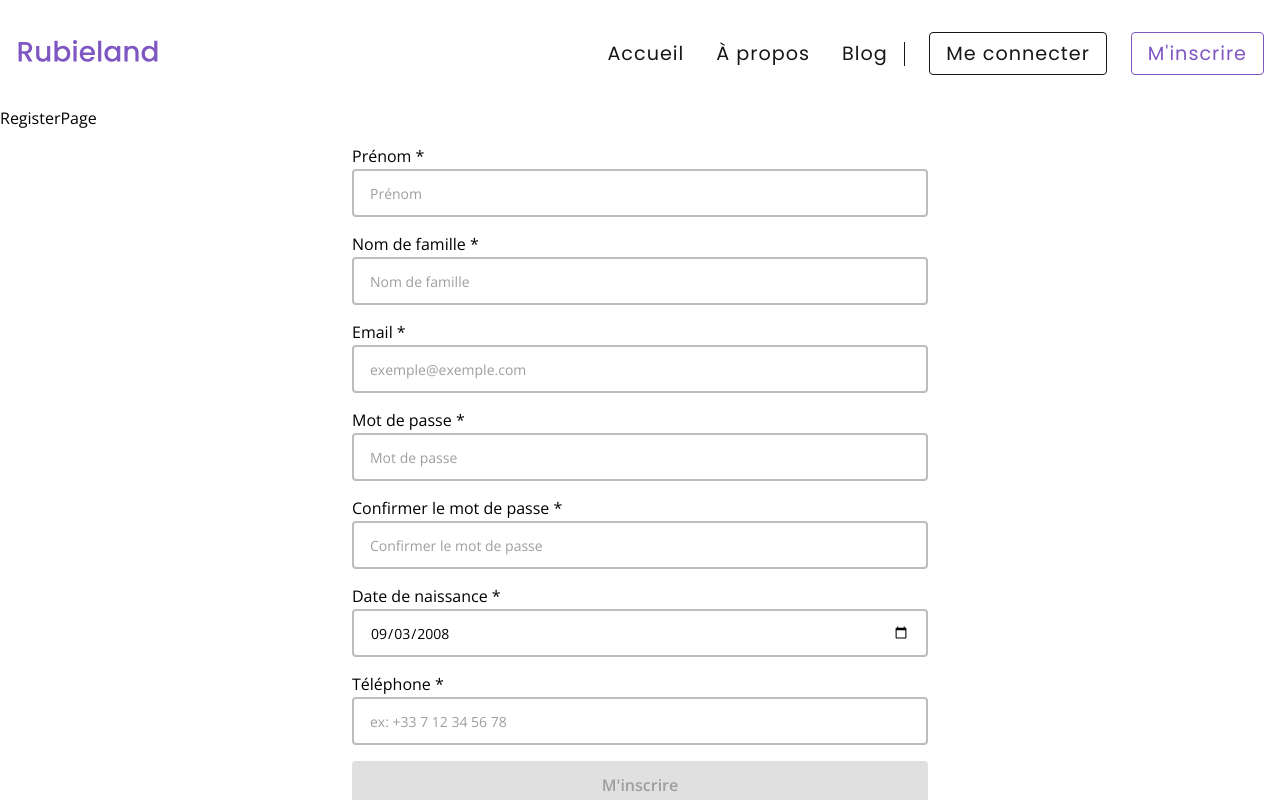
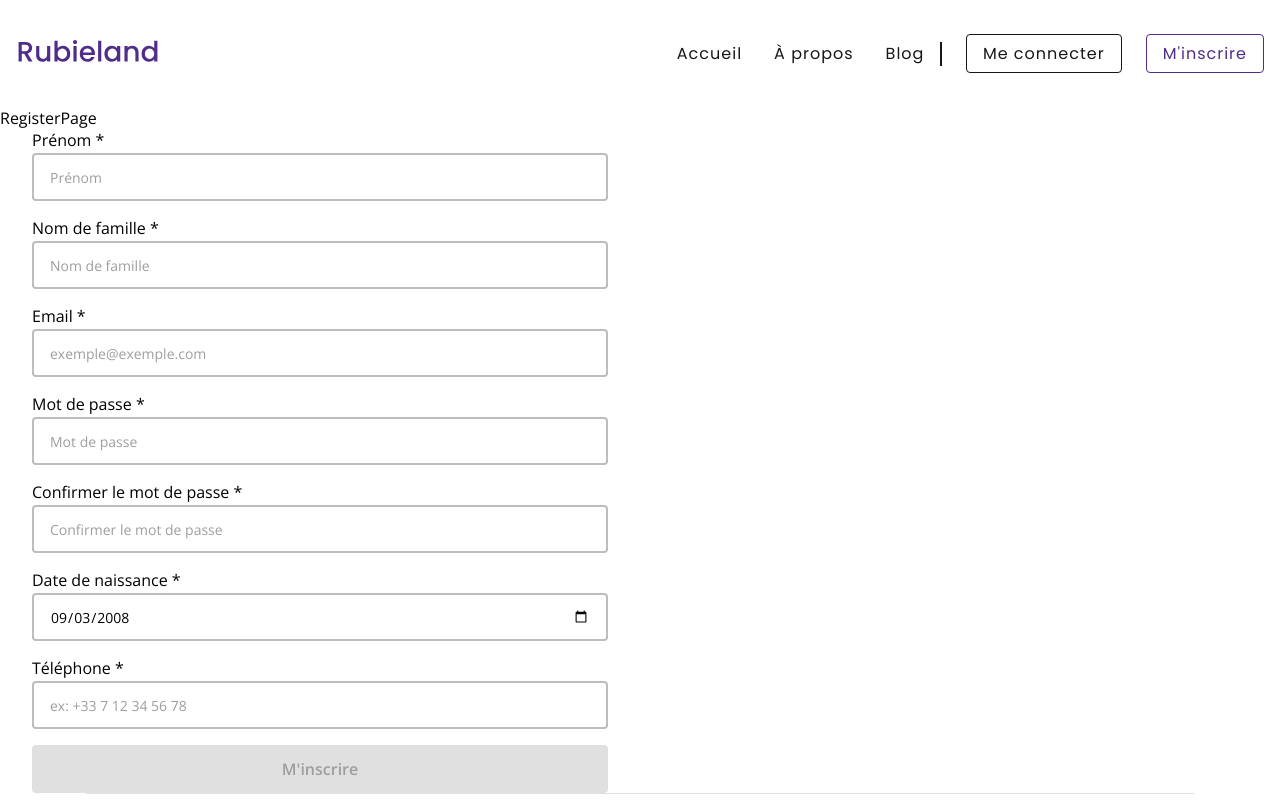
Before and after one commit to rubieland/rubieland, a React (Vite) app in the folder frontend/: page /register in a window 1280 px wide. Shown: the top 800 px of the page. Built offline with nearby package versions, Linux system fonts and the light colour scheme; no server answers.

Commit message:
styles: edit styles and color variables

```diff
--- a/frontend/src/assets/styles/_mixins.scss
+++ b/frontend/src/assets/styles/_mixins.scss
@@ -100,6 +100,15 @@
   }
 }
 
+// ----- separator ----- \\
+
+@mixin separator {
+  background-color: $grey30;
+  @include box(90%, 1px);
+  margin: 0 auto;
+  content: '';
+}
+
 // ----- images and icons ----- \\
 
 @mixin img($w: 100%, $h: 100%, $br: 4px, $pos: center, $fit: cover) {
--- a/frontend/src/assets/styles/_variables.scss
+++ b/frontend/src/assets/styles/_variables.scss
@@ -1,6 +1,8 @@
 // colors
-$primary: #7e57c2;
-$secondary: #1a5ee5;
+
+// $primary: #7a56b8;
+$primary: #502d8b;
+$secondary: #1e3d7a;
 
 $white: #ffffff;
 $black: #000000;
@@ -10,7 +12,8 @@ $blackTransp50: rgba(0, 0, 0, 0.5);
 
 $red: #ef5350;
 $green: #66bb6a;
-
+// $lightBlue: #edf1f9;
+$lightBlue: #e7eefe;
 $grey10: #f5f5f5;
 $grey20: #eeeeee;
 $grey30: #e0e0e0;
--- a/frontend/src/assets/styles/colors.ts
+++ b/frontend/src/assets/styles/colors.ts
@@ -1,5 +1,5 @@
 const colors = {
-  primary: '#7e57c2',
+  primary: '#502d8b',
   white: '#ffffff',
   black: '#000000',
   black90: '#171717',
@@ -7,7 +7,8 @@ const colors = {
   blackTransp50: 'rgba(0, 0, 0, 0.5)',
   red: '#ef5350',
   green: '#66bb6a',
-  secondary: '#1a5ee5',
+  lightBlue: '#e7eefe',
+  secondary: '#1e3d7a',
   grey10: '#f5f5f5',
   grey20: '#eeeeee',
   grey30: '#e0e0e0',
--- a/frontend/src/assets/styles/form.scss
+++ b/frontend/src/assets/styles/form.scss
@@ -4,8 +4,6 @@
 form {
   @include flex-center-column;
   max-width: 40rem;
-  margin: 0 auto;
-  padding: 1rem;
   row-gap: 1rem;
 }
 
--- a/frontend/src/ui/components/Footer/styles/Footer.scss
+++ b/frontend/src/ui/components/Footer/styles/Footer.scss
@@ -10,12 +10,8 @@
   gap: 1.5rem;
 
   &::before {
-    background-color: $grey30;
     @include box(90%, 1px);
-    margin: 0 auto;
-    height: 1px;
-    content: '';
-    width: 90%;
+    @include separator;
   }
 }
 
--- a/frontend/src/ui/components/Navbar/styles/Navbar.scss
+++ b/frontend/src/ui/components/Navbar/styles/Navbar.scss
@@ -27,7 +27,7 @@
   display: inline-block;
   letter-spacing: 1px;
   text-align: center;
-  font-size: 1.2rem;
+  font-size: 1rem;
   color: $black90;
   width: 80dvw;
 
--- a/frontend/src/ui/components/Separator/Separator.scss
+++ b/frontend/src/ui/components/Separator/Separator.scss
@@ -2,6 +2,6 @@
 
 .separator {
   background-color: $grey30;
-  margin: 2rem auto;
+  margin: 0 auto;
   height: 1px;
 }
```
